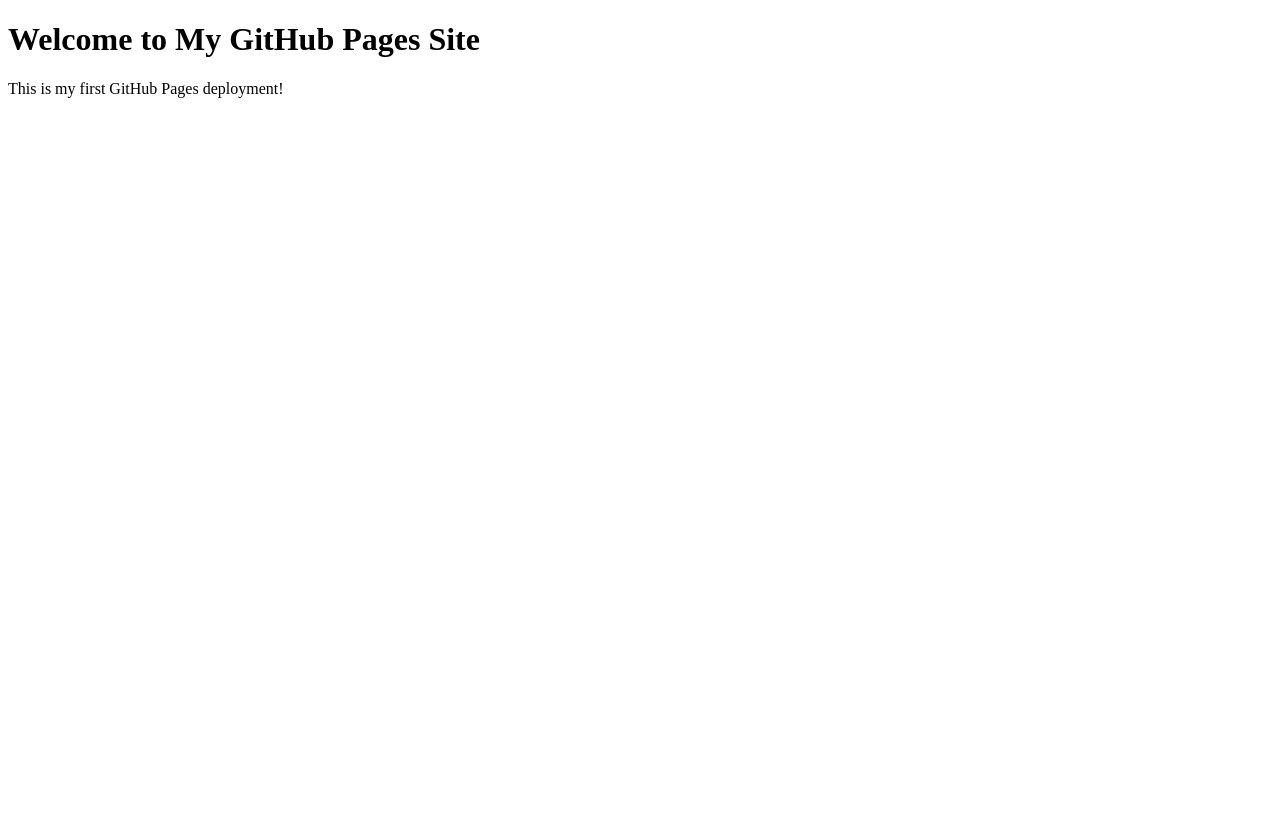
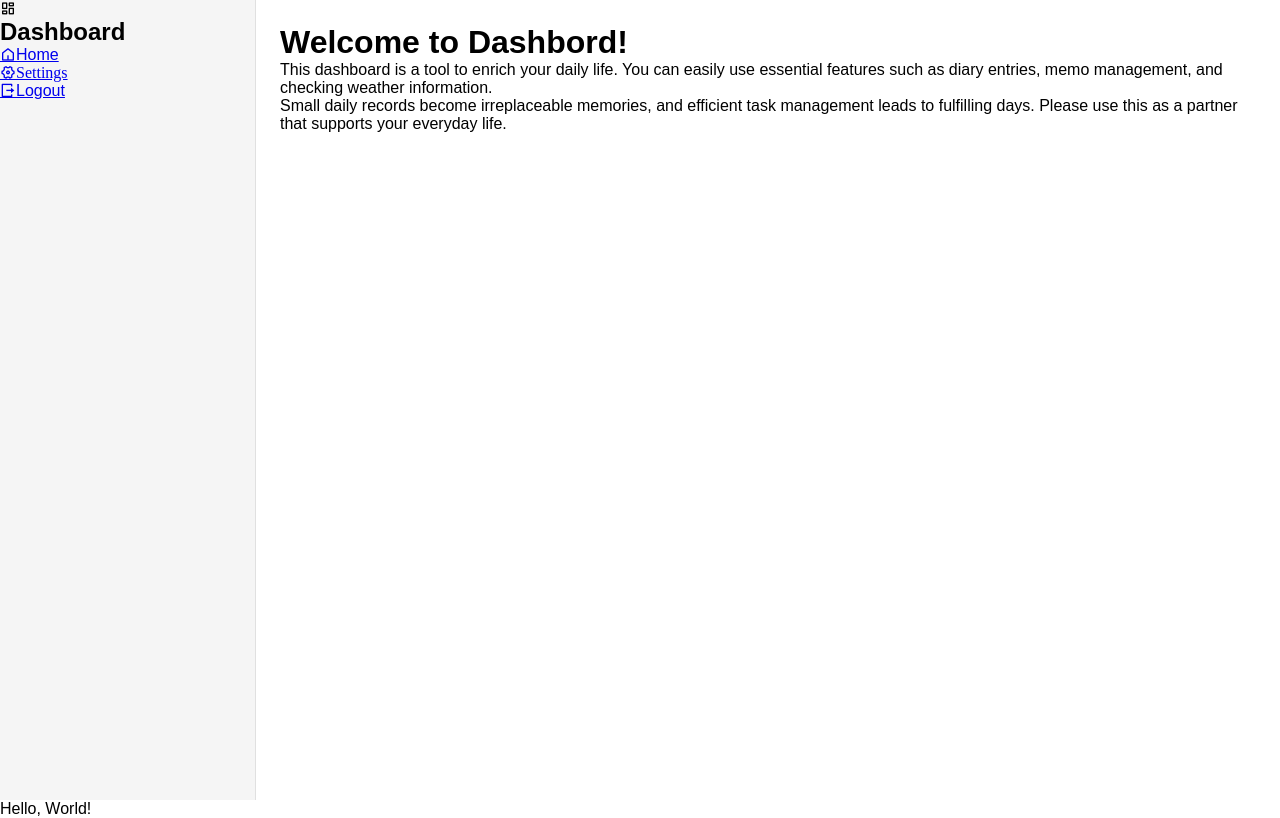
Before and after one commit to yukimura1234/my-first-web-app, a plain HTML site: page index.html in a window 1280 px wide. Drawn offline with nearby package versions, Linux system fonts and the light colour scheme.

Commit message:
新しい Web サイト用ファイルをアップロード

```diff
--- a/index.html
+++ b/index.html
@@ -1,12 +1,36 @@
 <!DOCTYPE html>
 <html lang="en">
 <head>
-    <meta charset="UTF-8">
-    <meta name="viewport" content="width=device-width, initial-scale=1.0">
-    <title>My GitHub Pages Site</title>
+    <meta charset="UTF-8" />
+    <meta name="viewport" content="width=device-width, initial-scale=1.0" />
+    <title>Dashboard</title>
+    <link rel="stylesheet" href="./style.css" />
+    <link href="https://cdn.jsdelivr.net/npm/remixicon@4.5.0/fonts/remixicon.css" rel="stylesheet" />
 </head>
 <body>
-    <h1>Welcome to My GitHub Pages Site</h1>
-    <p>This is my first GitHub Pages deployment!</p>
+  <div class="dashboard-container">
+    <aside class="sidebar">
+      <div class="sidebar-header">
+        <i class="ri-dashboard-line"></i>
+        <h2>Dashboard</h2>
+      </div>
+      <ul class="sidebar-menu">
+        <li><a href="#"><i class="ri-home-5-line"></i>Home</a></li>
+        <li><a href="#"><i class="ri-settings-4-line">Settings</i></a></li>
+        <li><a href="#"><i class="ri-logout-box-r-line"></i>Logout</a></li>
+      </ul>
+
+    </aside>
+    <main class="main-content">
+      <div class="main-header">
+        <h1>Welcome to Dashbord!</h1>
+      </div>
+      <div class="main-content-body">
+        <p>This dashboard is a tool to enrich your daily life. You can easily use essential features such as diary entries, memo management, and checking weather information.</p>
+        <p>Small daily records become irreplaceable memories, and efficient task management leads to fulfilling days. Please use this as a partner that supports your everyday life.</p>
+      </div>
+    </main>
+</div>
+    Hello, World!
 </body>
 </html>
--- /dev/null
+++ b/style.css
@@ -0,0 +1,66 @@
+/* ブラウザで設定されているスタイルのリセット・共通設定 */
+/* 消さないでください */
+*,
+*::before,
+*::after {
+  box-sizing: border-box;
+}
+body,
+h1,
+h2,
+h3,
+p,
+ul,
+li,
+form,
+input,
+textarea,
+select,
+button {
+  margin: 0;
+  padding: 0;
+  font-family: sans-serif;
+}
+
+ul {
+  list-style: none;
+}
+/* スタイルのリセット終了 */
+
+/* サイドバーとメインコンテンツを包むための要素のスタイルを書いてください */
+.dashboard-container{
+    /* 子要素を横並びにするためにdisplayをflexにする */
+    display: flex;
+    /* ページの高さ全体を使うために高さを100vhにする */
+    height: 100vh;
+}
+
+/* サイドバーに関連するスタイルを書いてください */
+.sidebar{
+      /* サイドバーの幅を設定する */
+    width: 256px;
+    /* 背景色を少し明るい灰色にする */
+    background-color: #f5f5f5;
+    /* 右側に薄い線で境界線を作る */
+    border-right: 1px solid #e0e0e0;
+    /* 親要素の高さに合わせる */
+    height: 100%;
+    /* 子要素を縦に並べるためにflexboxを使う */
+    display: flex;
+    flex-direction: column;
+    /* サイドバーが縮まないようにする */
+    flex-shrink: 0;
+}
+
+/* メインコンテンツに関連するスタイルを書いてください */
+.main-content{
+    /* 残りのスペースを全て使うためにflex-growを1にする */
+    flex-grow: 1;
+    /* コンテンツの配置を縦方向にする */
+    display: flex;
+    flex-direction: column;
+    /* スクロールが必要な場合にのみスクロールバーを表示する */
+    overflow-y: auto;
+    /* 左右に余白を設定する */
+    padding: 24px;
+}
```
